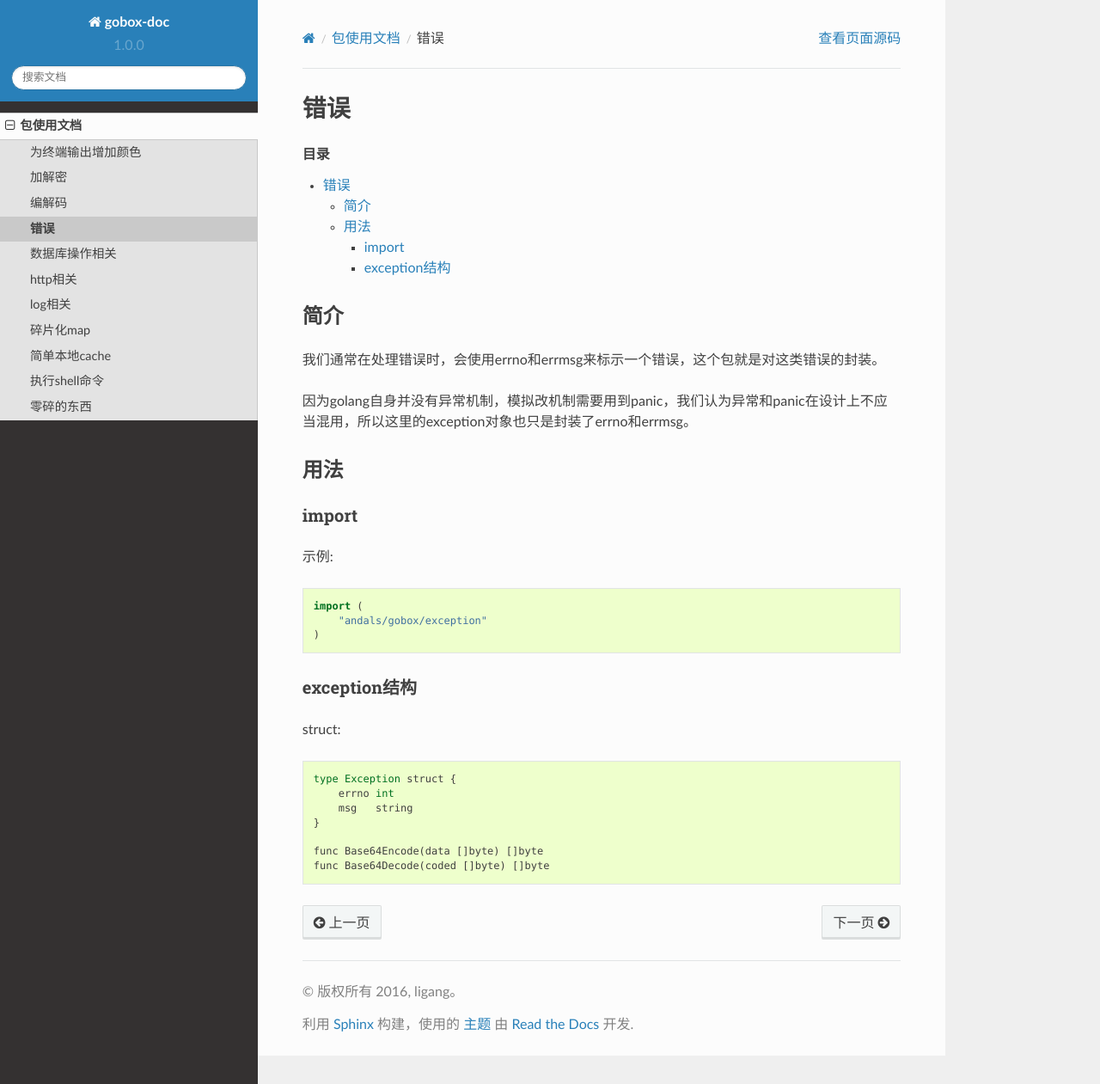
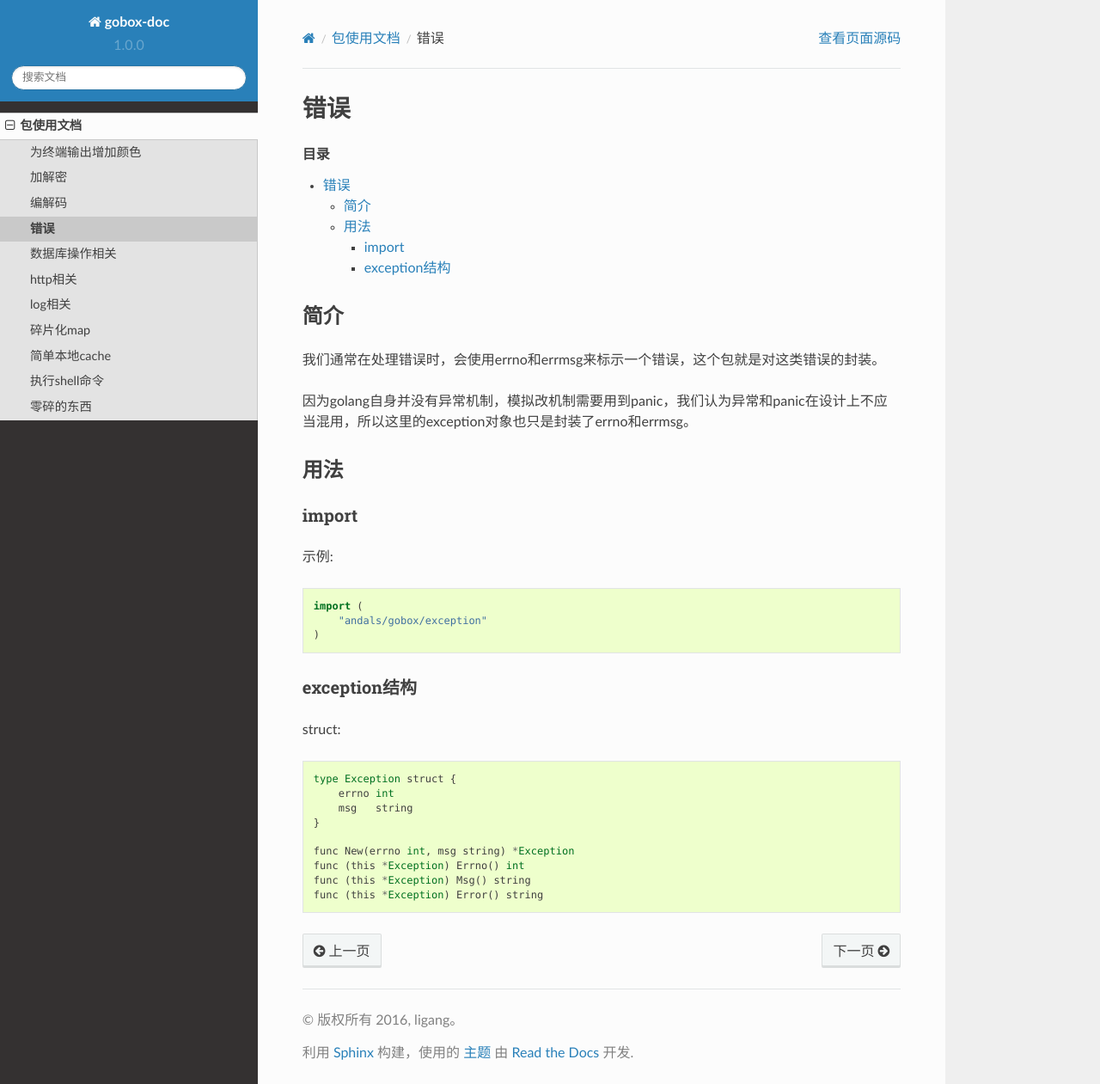
Before and after one commit to Andals/gobox-doc, a Sphinx documentation site: the page built from source/pkg/exception.rst, in a window 1280 px wide and 1261 px high. Shown: the whole window at 86% size. Built offline with Sphinx 7.4.7 and the Read the Docs theme 2.0.0, drawn with Linux system fonts in a browser that asks for light colours.

Commit message:
fix exception bug

```diff
--- a/source/pkg/exception.rst
+++ b/source/pkg/exception.rst
@@ -31,5 +31,7 @@ struct::
         msg   string
     }
 
-    func Base64Encode(data []byte) []byte
-    func Base64Decode(coded []byte) []byte
+    func New(errno int, msg string) *Exception
+    func (this *Exception) Errno() int
+    func (this *Exception) Msg() string
+    func (this *Exception) Error() string
```
